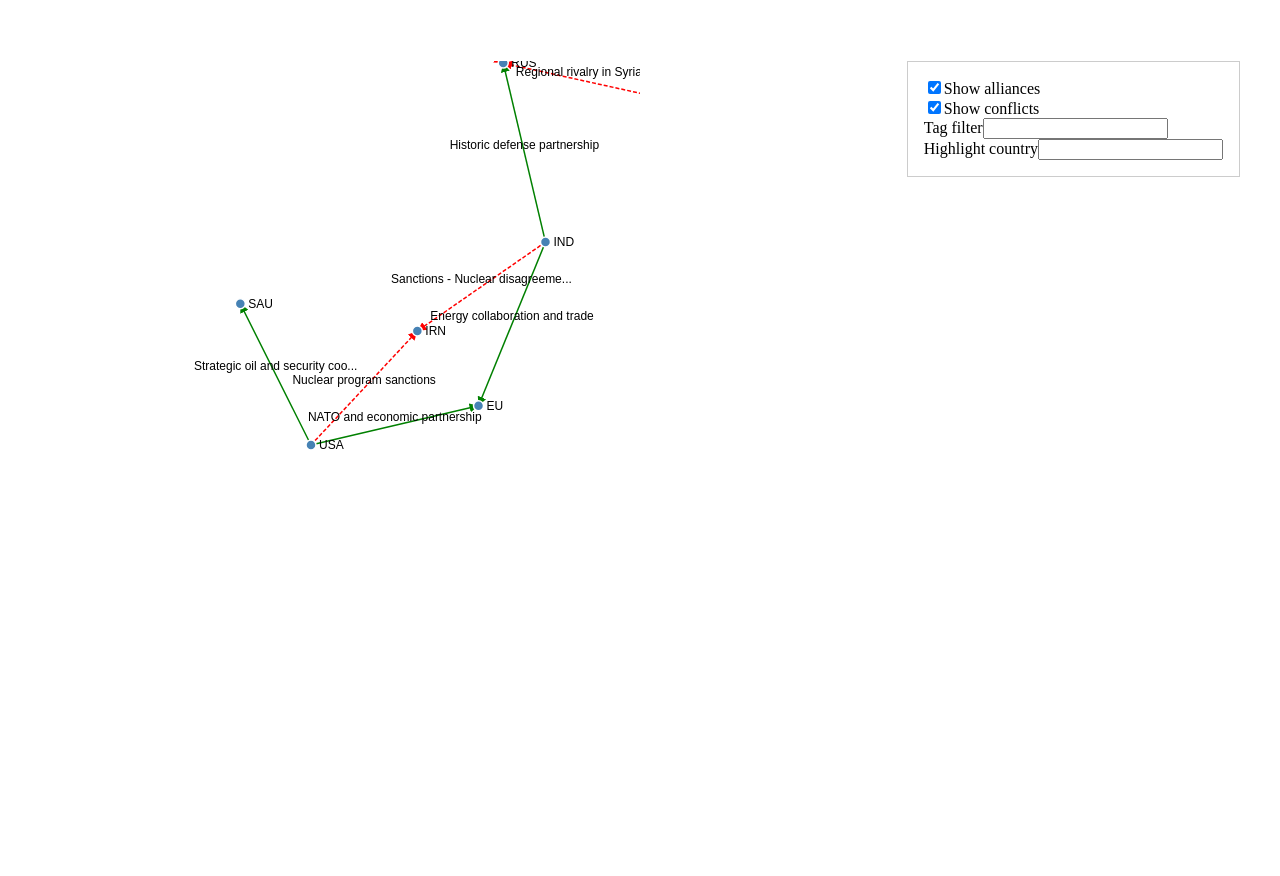
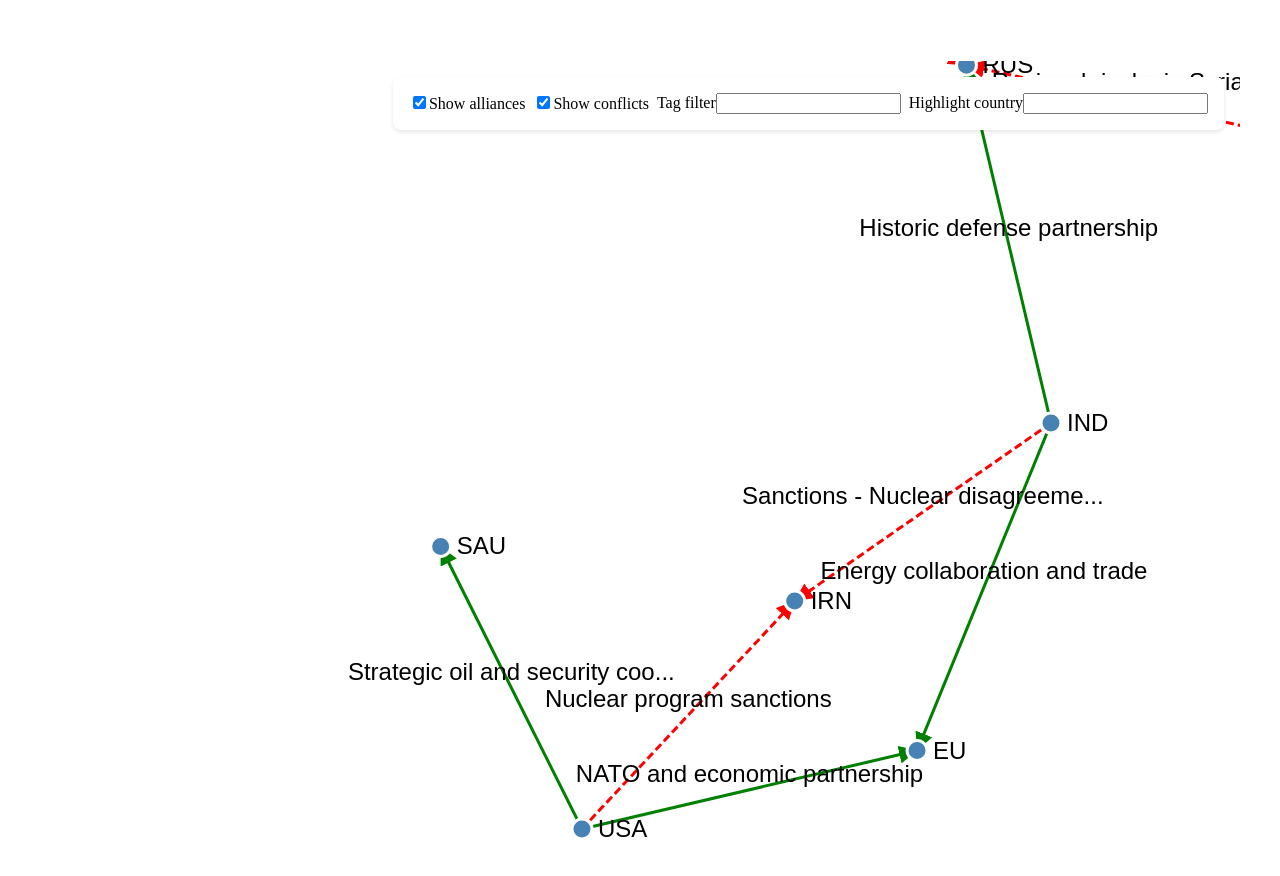
Before and after one commit to Jahnavi-Mantripragada/Globaverse, a Next.js app: page / in a window 1280 px wide. Shown: the top 876 px of the page. Before the commit the page ends 800 px from the top, so only its background shows below. Built offline with nearby package versions, Linux system fonts and the light colour scheme.

Commit message:
Improve relationship map UI

```diff
--- a/src/components/FilterPanel.jsx
+++ b/src/components/FilterPanel.jsx
@@ -1,20 +1,11 @@
 import React from 'react';
+import styles from '../styles/RelationshipMap.module.css';
 
 export default function FilterPanel({ filters, setFilters }) {
   const update = (changes) => setFilters({ ...filters, ...changes });
 
   return (
-    <div
-      style={{
-        position: 'absolute',
-        top: 0,
-        right: 0,
-        background: '#fff',
-        padding: '1rem',
-        border: '1px solid #ccc',
-        zIndex: 1,
-      }}
-    >
+    <div className={styles['control-panel']}>
       <div>
         <label>
           <input
--- a/src/components/RelationshipMap.jsx
+++ b/src/components/RelationshipMap.jsx
@@ -1,9 +1,16 @@
 import { useEffect, useRef, useState } from 'react';
 import * as d3 from 'd3';
 import relationships from '../data/relationships.json';
+import countries from '../data/countries.json';
 import { relationColor } from '../utils/colorUtils';
 import SidePanel from './SidePanel';
 import FilterPanel from './FilterPanel';
+import styles from '../styles/RelationshipMap.module.css';
+
+const countryNames = countries.reduce((acc, c) => {
+  acc[c.code] = c.name;
+  return acc;
+}, {});
 
 const width = 600;
 const height = 400;
@@ -11,6 +18,7 @@ const height = 400;
 export default function RelationshipMap() {
   const svgRef = useRef(null);
   const [selected, setSelected] = useState(null);
+  const [tooltip, setTooltip] = useState(null);
   const [filters, setFilters] = useState({
     showAlliance: true,
     showConflict: true,
@@ -95,7 +103,17 @@ export default function RelationshipMap() {
           (d.target.id && d.target.id === h);
         return involves ? 1 : 0.3;
       })
-      .on('click', (event, d) => setSelected(d));
+      .on('click', (event, d) => setSelected(d))
+      .on('mousemove', (event, d) => {
+        const rect = svgRef.current.getBoundingClientRect();
+        setTooltip({
+          type: 'edge',
+          x: event.clientX - rect.left,
+          y: event.clientY - rect.top,
+          data: d,
+        });
+      })
+      .on('mouseout', () => setTooltip(null));
 
     const node = zoomGroup
       .append('g')
@@ -106,6 +124,7 @@ export default function RelationshipMap() {
       .join('circle')
       .attr('r', 5)
       .attr('fill', 'steelblue')
+      .attr('cursor', 'pointer')
       .call(
         d3
           .drag()
@@ -116,7 +135,24 @@ export default function RelationshipMap() {
       .on('click', (event, d) => {
         const rel = relationships.find(r => r.source === d.id || r.target === d.id);
         setSelected(rel);
-      });
+      })
+      .on('mousemove', (event, d) => {
+        const rect = svgRef.current.getBoundingClientRect();
+        const rels = relationships.filter(r => r.source === d.id || r.target === d.id);
+        const region = rels.find(r => r.source === d.id)?.source_region ||
+          rels.find(r => r.target === d.id)?.target_region || '';
+        setTooltip({
+          type: 'node',
+          x: event.clientX - rect.left,
+          y: event.clientY - rect.top,
+          data: {
+            name: countryNames[d.id] || d.id,
+            region,
+            count: rels.length,
+          },
+        });
+      })
+      .on('mouseout', () => setTooltip(null));
 
     const label = zoomGroup
       .append('g')
@@ -182,8 +218,27 @@ export default function RelationshipMap() {
   }, [filters]);
 
   return (
-    <div style={{ position: 'relative', display: 'flex' }}>
-      <svg ref={svgRef} width={width} height={height} />
+    <div className={styles.container}>
+      <svg ref={svgRef} className={styles.graph} />
+      {tooltip && (
+        <div
+          className={styles.tooltip}
+          style={{ left: tooltip.x, top: tooltip.y }}
+        >
+          {tooltip.type === 'node' ? (
+            <>
+              <strong>{tooltip.data.name}</strong>
+              <div>Region: {tooltip.data.region || 'N/A'}</div>
+              <div>Relationships: {tooltip.data.count}</div>
+            </>
+          ) : (
+            <>
+              <div>{tooltip.data.justification}</div>
+              <div>Tags: {tooltip.data.tags.join(', ')}</div>
+            </>
+          )}
+        </div>
+      )}
       <SidePanel relation={selected} />
       <FilterPanel filters={filters} setFilters={setFilters} />
     </div>
--- /dev/null
+++ b/src/styles/RelationshipMap.module.css
@@ -0,0 +1,41 @@
+.container {
+  position: relative;
+  width: 100%;
+  height: 100%;
+}
+
+.graph {
+  width: 100%;
+  height: 100%;
+}
+
+.control-panel {
+  position: absolute;
+  top: 1rem;
+  right: 1rem;
+  background: white;
+  padding: 1rem;
+  border-radius: 8px;
+  box-shadow: 0 2px 4px rgba(0,0,0,0.1);
+  z-index: 10;
+  display: flex;
+  gap: 0.5rem;
+}
+
+.tooltip {
+  position: absolute;
+  pointer-events: none;
+  background: rgba(255,255,255,0.9);
+  border: 1px solid #ccc;
+  border-radius: 4px;
+  padding: 0.5rem;
+  font-size: 0.85rem;
+  max-width: 200px;
+  z-index: 1000;
+}
+
+@media (max-width: 600px) {
+  .control-panel {
+    flex-direction: column;
+  }
+}
```
